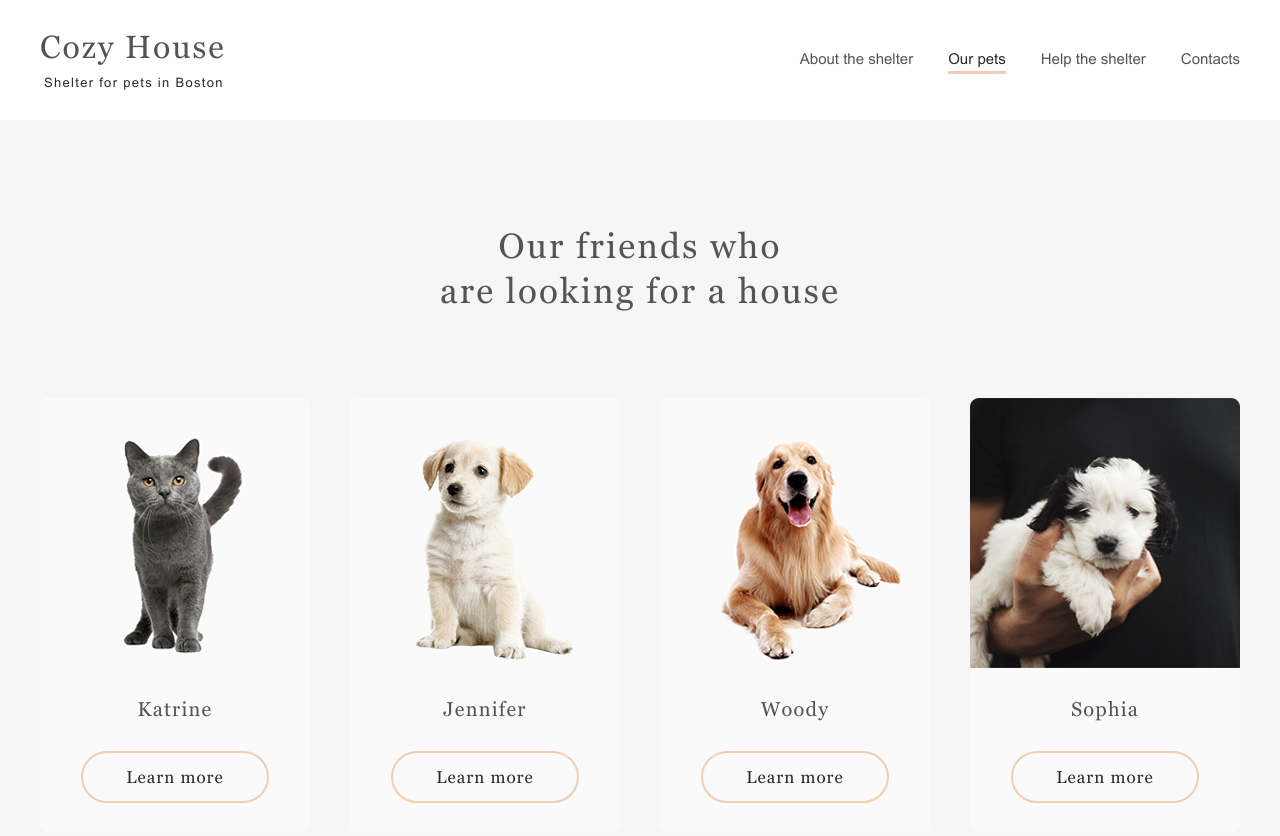
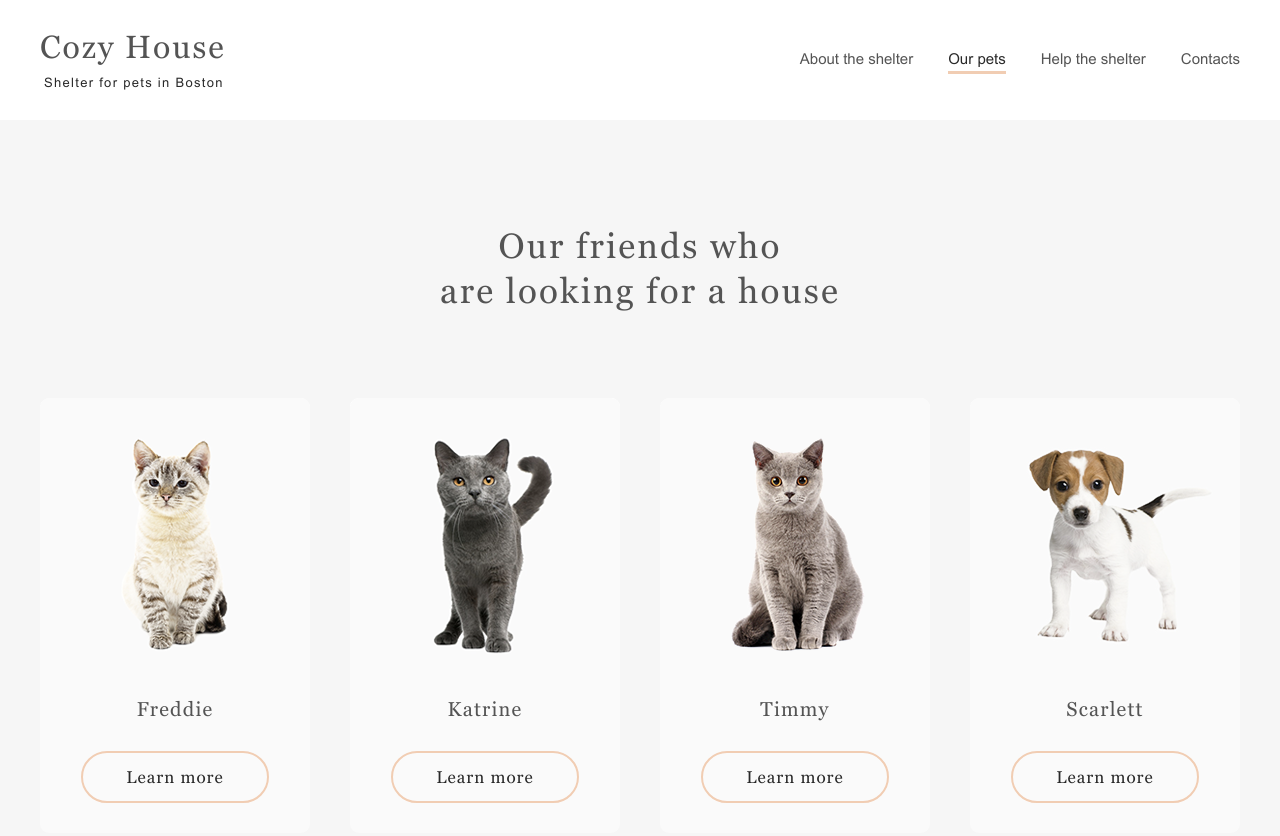
Before and after one commit to maximes2004/shelter, a website with bundled scripts: page shelter/pets.html in a window 1280 px wide. Shown: the top 836 px of the page. Built offline with nearby package versions, Linux system fonts and the light colour scheme.

Commit message:
feat: implement the pagination on our pets page

```diff
--- a/shelter/pets.html
+++ b/shelter/pets.html
@@ -82,7 +82,7 @@
             are looking for a house
           </h1>
           <div class="our-pets__cards">
-            <div class="our-pets__card pet-card">
+            <!--<div class="our-pets__card pet-card">
               <img
                 class="pet-card__img"
                 src="img/pets-katrine.png"
@@ -153,7 +153,7 @@
               >
               <h2 class="pet-card__name">Freddie</h2>
               <button class="btn pet-card__btn">Learn more</button>
-            </div>
+            </div>-->
           </div>
           <nav class="our-pets__nav">
             <button
--- a/shelter/scripts/index.js
+++ b/shelter/scripts/index.js
@@ -46,9 +46,12 @@ console.log(selfAssessment);*/
 
 import { initBurger } from "./burger.js";
 import { initCarousel } from './carousel.js';
+import { initPagination } from './pagination.js';
 
 // Запускаем инициализацию бургера
 initBurger();
 
 // Запускаем слайдер при загрузке страницы
 initCarousel();
+
+initPagination();
--- /dev/null
+++ b/shelter/scripts/pagination.js
@@ -0,0 +1,151 @@
+import { loadPets } from './api.js';
+import { generate48Pets } from './utils.js';
+
+// --- СОСТОЯНИЕ (STATE) ---
+let flat48Pets = [];    // Массив из 48 питомцев
+let currentPage = 1;    // Текущая страница
+
+// --- DOM ЭЛЕМЕНТЫ ---
+const cardsContainer = document.querySelector('.our-pets__cards');
+const btnStart = document.querySelector('.pets-arrow--tostart');
+const btnPrev = document.querySelector('.pets-arrow--prev');
+const btnNext = document.querySelector('.pets-arrow--next');
+const btnEnd = document.querySelector('.pets-arrow--toend');
+const pageIndicator = document.querySelector('.pets-arrow--page');
+
+// 1. Считаем, сколько карточек должно быть на одной странице
+function getCardsPerPage() {
+  const width = window.innerWidth;
+  if (width >= 1280) return 8;
+  if (width >= 768) return 6;
+  return 3;
+}
+
+// 2. Считаем максимальное количество страниц
+function getMaxPages() {
+  return 48 / getCardsPerPage();
+}
+
+// 3. Шаблонизатор карточки (подстроен под твои классы в Our Pets)
+function createCardHtml(pet) {
+  return `
+    <div class="our-pets__card pet-card" data-name="${pet.name}">
+      <img class="pet-card__img" src="${pet.img}" alt="${pet.name}">
+      <h2 class="pet-card__name">${pet.name}</h2>
+      <button class="btn pet-card__btn">Learn more</button>
+    </div>
+  `;
+}
+
+// 4. Отрисовка карточек для текущей страницы с анимацией появления
+function renderPage() {
+  const cardsPerPage = getCardsPerPage();
+  const maxPages = getMaxPages();
+
+  // Если из-за ресайза текущая страница вылетела за рамки, корректируем
+  if (currentPage > maxPages) {
+    currentPage = maxPages;
+  }
+
+  // Находим нужный кусочек из 48 элементов
+  const startIndex = (currentPage - 1) * cardsPerPage;
+  const endIndex = startIndex + cardsPerPage;
+  const pagePets = flat48Pets.slice(startIndex, endIndex);
+
+  // Запускаем плавную анимацию исчезновения/появления (fade)
+  cardsContainer.style.opacity = '0';
+
+  setTimeout(() => {
+    cardsContainer.innerHTML = pagePets.map(pet => createCardHtml(pet)).join('');
+    cardsContainer.style.opacity = '1';
+  }, 150); // Половина времени от CSS transition
+
+  // Обновляем циферку на индикаторе
+  pageIndicator.textContent = currentPage;
+
+  // Обновляем состояние кнопок (активны/неактивны)
+  updateButtons();
+}
+
+// 5. Управление классами активности кнопок
+function updateButtons() {
+  const maxPages = getMaxPages();
+  const inactiveClass = 'pets-arrow--inactive';
+
+  // Кнопки назад (« и <)
+  if (currentPage === 1) {
+    btnStart.classList.add(inactiveClass);
+    btnPrev.classList.add(inactiveClass);
+    btnStart.disabled = true;
+    btnPrev.disabled = true;
+  } else {
+    btnStart.classList.remove(inactiveClass);
+    btnPrev.classList.remove(inactiveClass);
+    btnStart.disabled = false;
+    btnPrev.disabled = false;
+  }
+
+  // Кнопки вперед (> и »)
+  if (currentPage === maxPages) {
+    btnNext.classList.add(inactiveClass);
+    btnEnd.classList.add(inactiveClass);
+    btnNext.disabled = true;
+    btnEnd.disabled = true;
+  } else {
+    btnNext.classList.remove(inactiveClass);
+    btnEnd.classList.remove(inactiveClass);
+    btnNext.disabled = false;
+    btnEnd.disabled = false;
+  }
+}
+
+// --- СЛУШАТЕЛИ КЛИКОВ ---
+function handlePaginationClick(e) {
+  const maxPages = getMaxPages();
+
+  if (e.currentTarget === btnNext && currentPage < maxPages) {
+    currentPage++;
+  } else if (e.currentTarget === btnPrev && currentPage > 1) {
+    currentPage--;
+  } else if (e.currentTarget === btnStart) {
+    currentPage = 1;
+  } else if (e.currentTarget === btnEnd) {
+    currentPage = maxPages;
+  }
+
+  renderPage();
+}
+
+// Оптимизированный ресайз
+let resizeTimeout;
+function handleResize() {
+  clearTimeout(resizeTimeout);
+  resizeTimeout = setTimeout(() => {
+    renderPage();
+  }, 150);
+}
+
+// --- ИНИЦИАЛИЗАЦИЯ ---
+export async function initPagination() {
+  if (!cardsContainer) return; // Защита: запускается только на странице Our Pets
+
+  try {
+    const allPets = await loadPets();
+
+    // Генерируем стабильный массив из 48 карт при загрузке
+    flat48Pets = generate48Pets(allPets);
+
+    // Первая отрисовка
+    renderPage();
+
+    // Слушатели событий
+    btnStart.addEventListener('click', handlePaginationClick);
+    btnPrev.addEventListener('click', handlePaginationClick);
+    btnNext.addEventListener('click', handlePaginationClick);
+    btnEnd.addEventListener('click', handlePaginationClick);
+    window.addEventListener('resize', handleResize);
+
+  } catch (error) {
+    console.error('Ошибка пагинации:', error);
+  }
+}
--- a/shelter/scripts/utils.js
+++ b/shelter/scripts/utils.js
@@ -11,3 +11,24 @@ export function shuffle(array) {
 
   return shuffledArray;
 }
+
+// Функция shuffle уже есть, оставляем её без изменений...
+
+export function generate48Pets(allPets) {
+  let result = [];
+
+  for (let i = 0; i < 6; i++) {
+    let currentChunk = shuffle([...allPets]);
+
+    // Если это не первый кусочек и на стыке образуется дубль
+    if (result.length > 0 && result[result.length - 1].name === currentChunk[0].name) {
+      // Меняем первый элемент текущего куска с его же случайным другим элементом
+      const swapIndex = Math.floor(Math.random() * 7) + 1; // от 1 до 7
+      [currentChunk[0], currentChunk[swapIndex]] = [currentChunk[swapIndex], currentChunk[0]];
+    }
+
+    result = result.concat(currentChunk);
+  }
+
+  return result;
+}
--- a/shelter/style.css
+++ b/shelter/style.css
@@ -1050,6 +1050,8 @@ address {
   );*/
   padding-top: 15px;
   padding-bottom: 15px;
+  transition: opacity 0.3s ease-in-out; /*Добавлено на этапе 3*/
+  will-change: opacity; /*Добавлено на этапе 3*/
 }
 
 .our-pets__nav {
```
